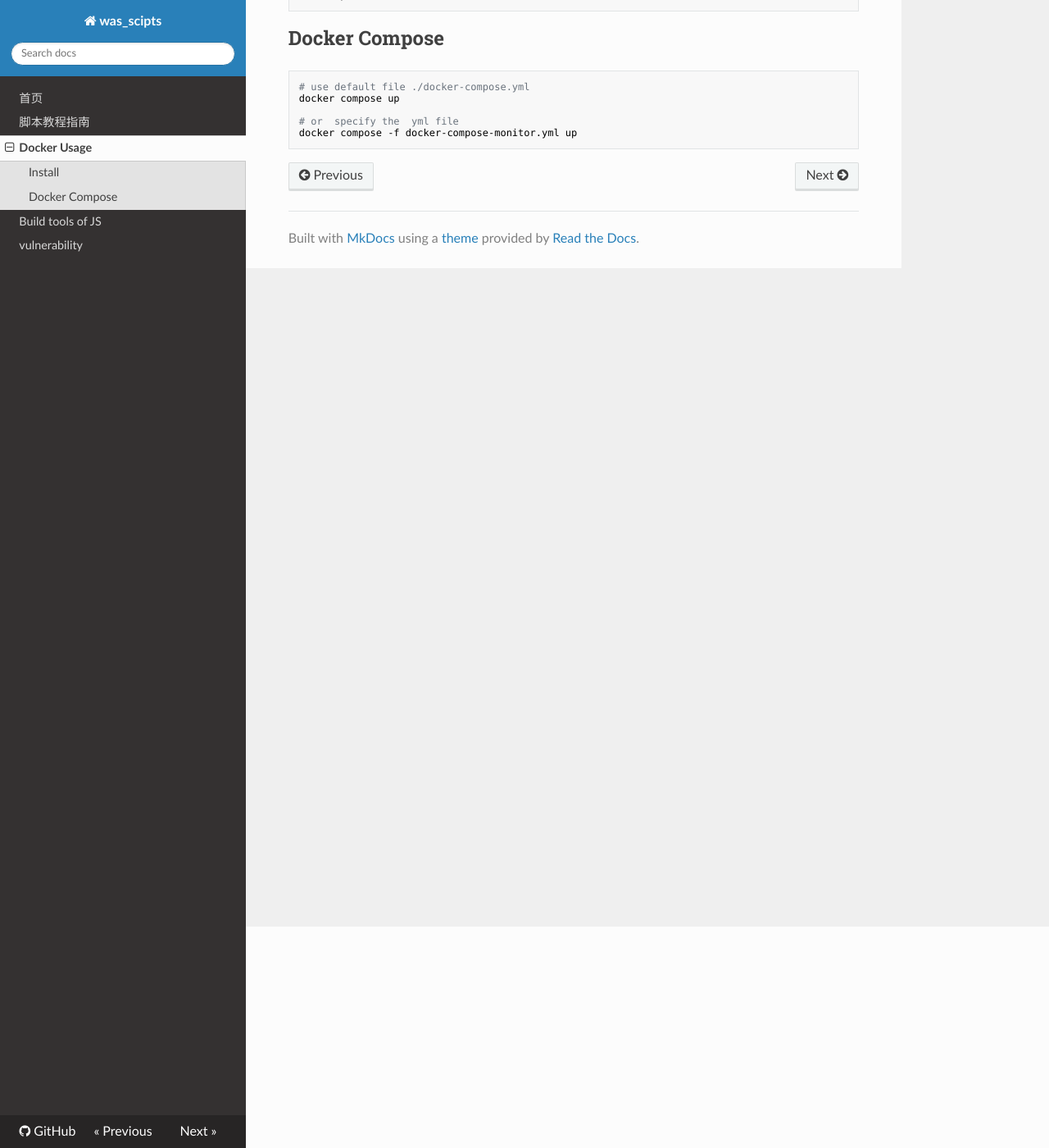
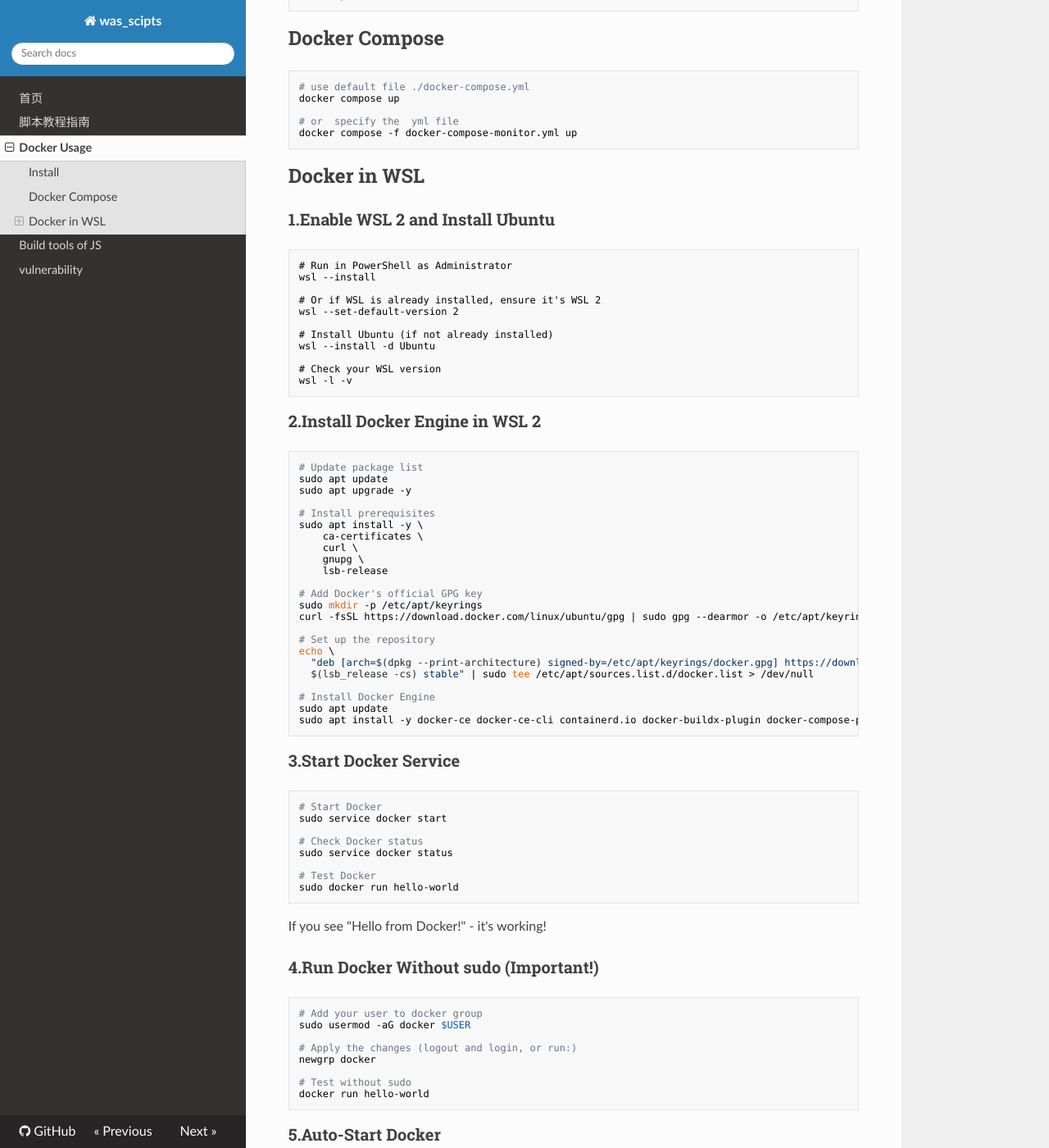
Before and after one commit to wasknk/wknk-doc-js, an MkDocs documentation site: the page built from docs/docker.md, in a window 1280 px wide and 1400 px high, scrolled down 270 px. Shown: the whole window at 82% size. Built offline with MkDocs 1.6.1, drawn with Linux system fonts in a browser that asks for light colours; nearby versions of some CDN libraries; some of the changed text lies outside the part shown.

Commit message:
✅ Add WSL cmd

````diff
--- a/docs/docker.md
+++ b/docs/docker.md
@@ -15,3 +15,86 @@ docker compose up
 # or  specify the  yml file
 docker compose -f docker-compose-monitor.yml up
 ```
+
+## Docker in  WSL
+
+### 1.Enable WSL 2 and Install Ubuntu
+```powershell
+# Run in PowerShell as Administrator
+wsl --install
+
+# Or if WSL is already installed, ensure it's WSL 2
+wsl --set-default-version 2
+
+# Install Ubuntu (if not already installed)
+wsl --install -d Ubuntu
+
+# Check your WSL version
+wsl -l -v
+```
+### 2.Install Docker Engine in WSL 2
+```bash
+# Update package list
+sudo apt update
+sudo apt upgrade -y
+
+# Install prerequisites
+sudo apt install -y \
+    ca-certificates \
+    curl \
+    gnupg \
+    lsb-release
+
+# Add Docker's official GPG key
+sudo mkdir -p /etc/apt/keyrings
+curl -fsSL https://download.docker.com/linux/ubuntu/gpg | sudo gpg --dearmor -o /etc/apt/keyrings/docker.gpg
+
+# Set up the repository
+echo \
+  "deb [arch=$(dpkg --print-architecture) signed-by=/etc/apt/keyrings/docker.gpg] https://download.docker.com/linux/ubuntu \
+  $(lsb_release -cs) stable" | sudo tee /etc/apt/sources.list.d/docker.list > /dev/null
+
+# Install Docker Engine
+sudo apt update
+sudo apt install -y docker-ce docker-ce-cli containerd.io docker-buildx-plugin docker-compose-plugin
+```
+### 3.Start Docker Service
+
+```bash
+# Start Docker
+sudo service docker start
+
+# Check Docker status
+sudo service docker status
+
+# Test Docker
+sudo docker run hello-world
+```
+
+If you see "Hello from Docker!" - it's working!
+### 4.Run Docker Without sudo (Important!)
+
+```bash
+# Add your user to docker group
+sudo usermod -aG docker $USER
+
+# Apply the changes (logout and login, or run:)
+newgrp docker
+
+# Test without sudo
+docker run hello-world
+```
+
+### 5.Auto-Start Docker
+```bash
+sudo service docker start
+```
+
+### 6.Install Docker Compose
+```bash
+# Docker Compose is already included with Docker Engine!
+docker compose version
+
+# Test it
+docker compose --help
+```
````
